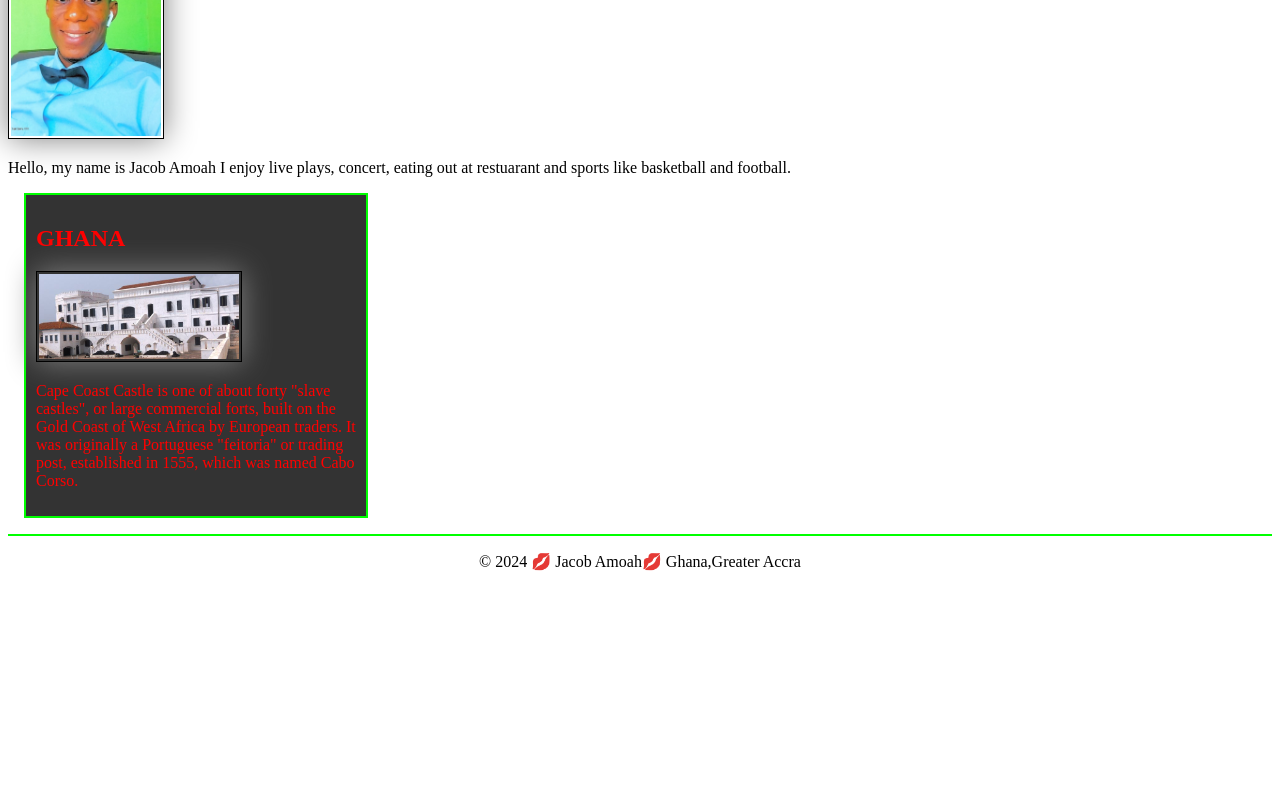
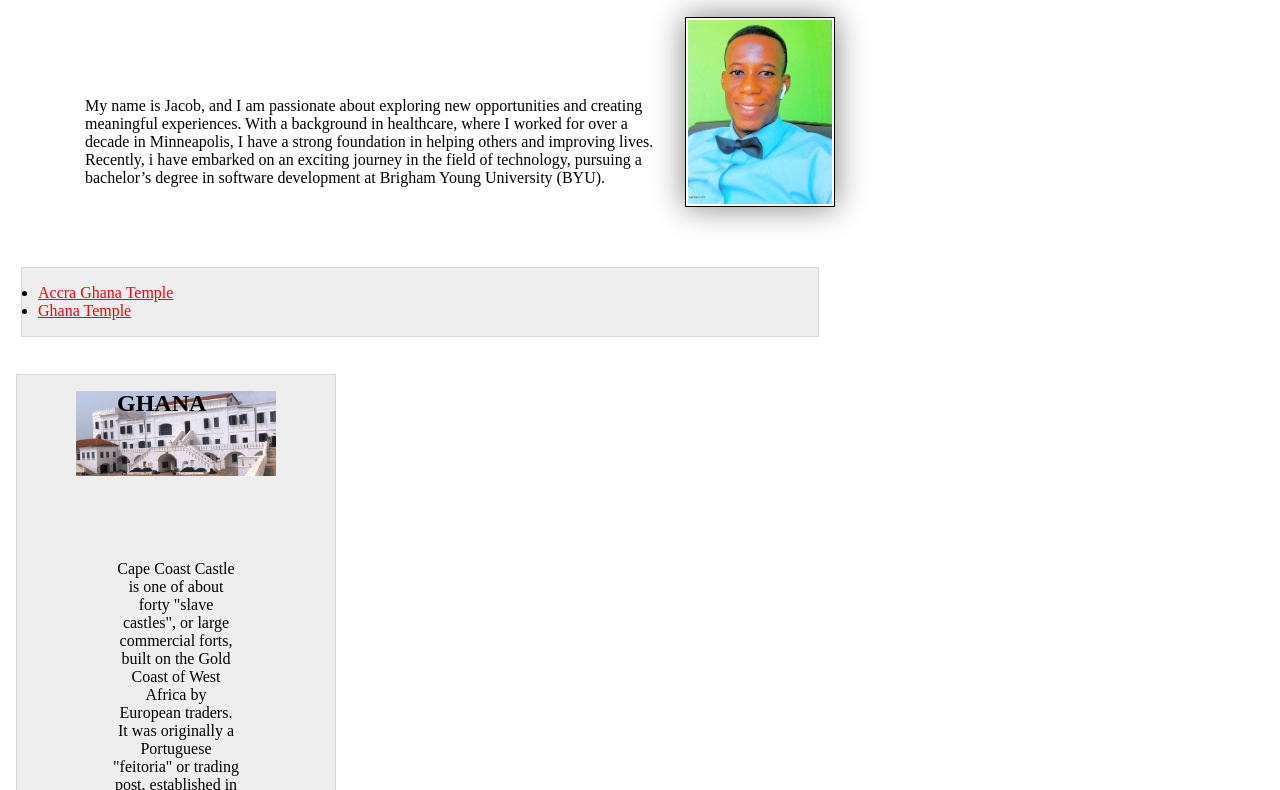
Before and after one commit to jacobk44/wdd130, a plain HTML site: page index.html in a window 1280 px wide. Shown: the part 283-1073 px from the top of the page. Before the commit the page ends 870 px from the top, so only its background shows below. Drawn offline with Linux system fonts and the light colour scheme.

Commit message:
added code

```diff
--- a/index.html
+++ b/index.html
@@ -1,26 +1,48 @@
 <!DOCTYPE html>
 <html lang="en-US">
+
 <head>
     <meta charset="utf-8">
-        <meta name="viewport"  content="width=device-width,initial-scale=1.0">
-        <meta name="description" content="Hello my name is Jacob Amoah a student from BYU IDAHO, studing Software Development.">
+    <meta name="viewport" content="width=device-width,initial-scale=1.0">
+    <meta name="description"
+        content="Hello my name is Jacob Amoah a student from BYU IDAHO, studing Software Development.">
     <meta name="author" content="Jacob Amoah">
     <title> Jacob Amoah | WDD 130 </title>
     <link rel="stylesheet" href="styles/styles.css">
+    <!--Google font-->
+    <link rel="preconnect" href="https://fonts.googleapis.com">
+<link rel="preconnect" href="https://fonts.gstatic.com" crossorigin>
+<link href="https://fonts.googleapis.com/css2?family=Barlow+Condensed:wght@500&family=Roboto+Flex:opsz,wght@8..144,100..1000&display=swap"
+rel="stylesheet">
 </head>
+
 <body>
     <header>
         <nav>
-                <a href="#">Home</a>
-                <a href="wwr/">Rafting Site</a>
+            <a href="home.com">Home</a>
+            <a href="contact.com">Contact</a>
+            <a href="https://facebook.com">Facebook</a>
         </nav>
     </header>
     <main>
         <h1>Jacob Amoah | WDD 130</h1>
-            <img src="images/profiles.jpg"  alt="Hello, my name is Jacob Amoah" width="200">
-            <p>Hello, my name is Jacob Amoah I enjoy live plays, concert, eating out at restuarant and sports like basketball and football.</p>
+        <img src="images/profiles.jpg" alt="Hello, my name is Jacob Amoah" width="200">
+        <p>My name is Jacob, and I am passionate about exploring new opportunities and creating meaningful experiences.
+            With a background in healthcare, where I worked for over a decade in Minneapolis,
+            I have a strong foundation in helping others and improving
+            lives. Recently, i have embarked on an exciting journey in the field of technology,
+            pursuing a bachelor’s degree in software development
+            at Brigham Young University (BYU).
+
+        </p>
+<ul class="box">
+    <li><a href="https://newsroom.churchofjesuschrist.org/media/960x540/
+        Accra-Ghana-Temple-1-6-12-2.jpg" target="_blank">Accra Ghana Temple</a></li>
+    <li><a href="https://newsroom.churchofjesuschrist.org/media/960x540/
+        Accra-Ghana-Temple-1-6-12-1.jpg" target="_blank">Ghana Temple</a></li>
+</ul>
     </main>
-        <aside>
+    <aside class="box">
         <h2>GHANA</h2>
         <img src="images/cape-coast-castle.jpg" alt="Cape Coast Castle">
         <p>Cape Coast Castle is one of about forty "slave castles",
@@ -32,4 +54,5 @@
         <p>&copy; 2024 💋 Jacob Amoah💋 Ghana,Greater Accra</p>
     </footer>
 </body>
+
 </html>
--- a/styles/styles.css
+++ b/styles/styles.css
@@ -1,5 +1,16 @@
+*{
+    margin:0;
+    padding:0;
+    box-sizing: border-box;
+}
+
+
+body {
+    font-family: Roboto-flex, serif;
+}
+
 nav {
-    background-color: darkblue;
+    background-color: rgb(44, 9, 172);
     padding: 10px;
 }
 
@@ -9,43 +20,50 @@ nav a {
     padding:20px
 }
 
+
 h1 {
     color:darkblue;
+    padding: 2rem;
+    text-align: center;
 }
 
-img{
+main img {
     width: 150px;
     height: auto;
     border: 1px solid black;
     padding: 2px;
-    box-shadow: 0 0 30px gray
+    box-shadow: 0 0 30px gray;
+    float: right;
+    margin: 0 0 1rem 1rem;
 }
 
 p {
-    padding: 10px
+    margin:5rem;
+    padding:5px
 }
 
 main {
     max-width: 840px;
+    padding: 5px;
 }
 
 aside{
-    width: 20rem;
-    margin: 1rem;
-    border: 2px solid rgb(0, 255, 0);
-    padding: 10px;
-    background-color: #333;
-    color:#FF0000;
+   width:20em;
+   text-align: center;
+   position: relative;
 }
 
 aside img {
     width: 200px;
     height: auto;
+    bottom: 60px;
+
 }
+aside h2 {
+    position: absolute;
+    top:15px;
+    left:100px;
 
-main img {
-    width: 150px;
-    height: auto
 }
 
 p {padding:0;}
@@ -55,3 +73,24 @@ footer {
     border-top: 2px solid #00ff00;
     text-align: center;
 }
+
+
+ul a {
+    margin:0;
+    padding:0;
+    box-sizing: border-box;
+    color: red;
+
+}
+
+
+
+
+/*css selector */
+.box {
+    margin: 1rem;
+    border:1px solid rgba(0,0,0,.1);
+    padding:1rem;
+    background-color: #eee;
+    color: #000;
+}
--- a/week03/styles/overlay.css
+++ b/week03/styles/overlay.css
@@ -53,60 +53,3 @@ footer {
     font-weight: 700;
     font-style: italic;
 }*/
-
-
-* {
-	margin: 0;
-	padding: 0;
-}
-
-main {
-	max-width: 800px;
-	margin: 2rem auto;
-	font-family: Roboto, Arial, sans-serif;
-}
-
-h2 {
-	text-align: center;
-	font-size: 1.5rem;
-	text-shadow: 3px 3px 5px #777;
-}
-
-.herodiv {
-	margin: 10px auto;
-	position: relative; /* If removed, what happens? */
-}
-
-.herodiv img {
-	width: 100%;
-	height: 100%;
-	object-fit: cover;
-}
-
-.stats {
-	position: absolute;
-	top: 25px;
-	right: 25px;
-	background: radial-gradient(#eee, #11aa11);
-	border: 1px solid #000;
-	padding: 0.65rem;
-	box-shadow: 0 0 30px #111;
-	opacity: 0.9;
-}
-
-h3 {
-	text-shadow: 0 0 15px #333;
-	border-bottom: 1px solid #999;
-	margin-bottom: 0.3rem;
-}
-
-footer {
-	position: fixed;
-	bottom: 0;
-	margin: 1rem;
-	border-top: 1px solid #000;
-	padding: 0.5rem;
-	color: navy;
-	font-weight: 700;
-	font-style: italic;
-}
--- a/wwr/styles/rafting.css
+++ b/wwr/styles/rafting.css
@@ -4,6 +4,11 @@
     --background-color:#f9f9f9;
     --text-color:#333333;
     }
+
+body{
+        font-family: Roboto-flex, serif;
+    }
+
 
     header {
         background-color: var(--background-color);
```
Also changed, not shown: week03/styles/overlay.html (+13 -9 lines), week03/styles/wireframe.html (added, +28 -0 lines), wwr/about.html (+4 -5 lines). Lines whose indentation alone changed are shown as unchanged.
